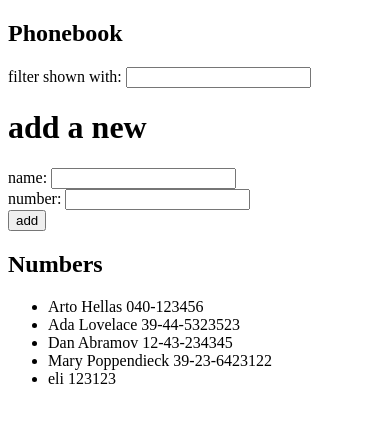
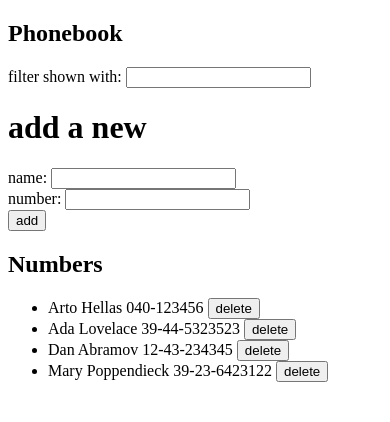
Before and after one commit to BatiSlyme/FullStackOpen, a React (Vite) app in the folder part1/: page / in a window 390 px wide. Shown: the top 422 px of the page. Built offline with nearby package versions, Linux system fonts and the light colour scheme; data requests are answered from the project's data file.

Commit message:
2.14: The Phonebook step 9

```diff
--- a/part1/db.json
+++ b/part1/db.json
@@ -19,11 +19,6 @@
       "name": "Mary Poppendieck",
       "number": "39-23-6423122",
       "id": 4
-    },
-    {
-      "id": "751f",
-      "name": "eli",
-      "number": "123123"
     }
   ]
 }
--- a/part1/src/App.jsx
+++ b/part1/src/App.jsx
@@ -14,7 +14,7 @@ const App = () => {
 
   useEffect(() => {
     personService.getAll().then((response) => setPersons(response));
-  }, []);
+  }, [persons]);
 
   const submit = (event) => {
     event.preventDefault();
--- a/part1/src/Persons.jsx
+++ b/part1/src/Persons.jsx
@@ -1,10 +1,25 @@
+import personService from "./services/personService";
+
+const deletePerson = (person) => {
+    confirm(`Are you sure you want to delete ${person.name}?`);
+    personService.deletePerson(person.id).then((response) => console.log(response));
+}
+
+const DeleteBtn = ({ id }) => {
+    return (
+        <button onClick={() => { deletePerson(id) }}>
+            delete
+        </button >
+    );
+};
+
 const Persons = ({ persons, filterName }) => {
     return (<ul>{persons.filter(f => {
         let re = new RegExp(`${filterName}`);
         if (re.test(f.name.toLocaleLowerCase())) {
             return f;
         }
-    }).map((f, i) => <li key={i}>{f.name} {f.number}</li>)}
+    }).map((f, i) => <li key={i}>{f.name} {f.number} <DeleteBtn id={f} /> </li>)}
     </ul>);
 };
 
--- a/part1/src/services/personService.js
+++ b/part1/src/services/personService.js
@@ -16,8 +16,14 @@ const update = (id, newObject) => {
     return request.then(response => response.data);
 };
 
+const deletePerson = (id) => {
+    const request = axios.delete(`${baseUrl}/${String(id)}`);
+    return request.then(response => response.data).catch(error => console.log(error.message));
+};
+
 export default {
-  getAll: getAll,
-  create: create,
-  update: update
+    getAll,
+    create,
+    update,
+    deletePerson,
 };
```
Lines whose indentation alone changed are shown as unchanged.
